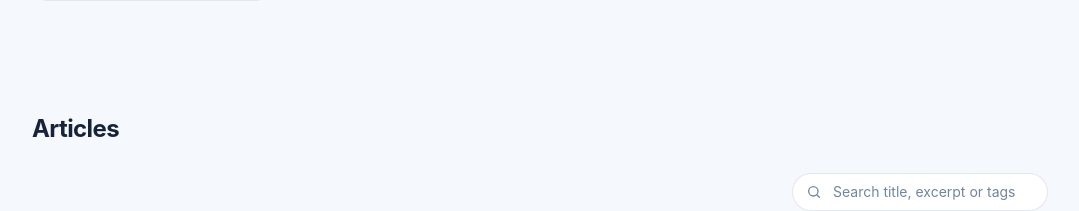
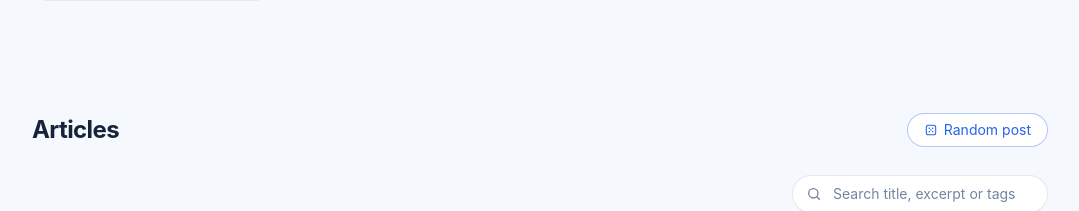
Before and after one commit to cryptozeroyz/crypto-zen, a Next.js app: page /en in a window 1280 px wide. Shown: the part 1454-1665 px from the top of the page, without its empty margins (100-1179 px from the left). Built offline with nearby package versions, Linux system fonts and the light colour scheme; no server answers.

Commit message:
feat: random post button (随便看看) — client-side pick with exclude-current, 300ms ritual

```diff
--- a/src/app/[locale]/page.tsx
+++ b/src/app/[locale]/page.tsx
@@ -14,6 +14,7 @@ import TrenchCard from "@/components/TrenchCard";
 import WatchlistSection from "@/components/WatchlistSection";
 import ArticlesSection from "@/components/ArticlesSection";
 import LinksSection from "@/components/LinksSection";
+import RandomPostButton from "@/components/RandomPostButton";
 import { getAllPosts, getSiteStats } from "@/lib/posts";
 import { getLinks } from "@/lib/links";
 import { fetchWatchlistWithData } from "@/lib/watchlist";
@@ -147,7 +148,21 @@ export default async function HomePage({
       {/* ============ 文章 ============ */}
       <section id="articles" className="scroll-mt-24">
         <Container className="py-14">
-          <SectionHead title={t.home.sections.articles} />
+          <SectionHead
+            title={t.home.sections.articles}
+            action={
+              <RandomPostButton
+                slugs={posts.map((p) => p.slug)}
+                locale={locale}
+                variant="primary"
+                labels={{
+                  idle: t.articles.random,
+                  drawing: t.articles.randomDrawing,
+                  aria: t.articles.randomAria,
+                }}
+              />
+            }
+          />
           <div className="mt-7">
             <ArticlesSection posts={posts} locale={locale} t={t} />
           </div>
--- a/src/app/[locale]/writing/[slug]/page.tsx
+++ b/src/app/[locale]/writing/[slug]/page.tsx
@@ -15,6 +15,7 @@ import Container from "@/components/Container";
 import DexChart from "@/components/DexChart";
 import Toc from "@/components/Toc";
 import Disclosure from "@/components/Disclosure";
+import RandomPostButton from "@/components/RandomPostButton";
 
 /** 构建期生成全部文章路径（英文缺失的文章在渲染时给出提示页） */
 export function generateStaticParams() {
@@ -111,13 +112,26 @@ export default function PostPage({
         <div className="flex justify-center gap-14">
           {/* 正文栏 */}
           <div className="w-full max-w-content">
-            {/* 返回链接（首页文章区块） */}
+            {/* 返回链接（首页文章区块）+ 随便看看（排除当前篇） */}
+            <div className="flex items-center justify-between gap-4">
               <Link
                 href={`/${locale}/#articles`}
                 className="text-sm text-muted underline-offset-4 transition-colors hover:text-heading hover:underline"
               >
                 {t.post.back}
               </Link>
+              <RandomPostButton
+                slugs={getAllPosts(locale).map((p) => p.slug)}
+                locale={locale}
+                excludeSlug={post.slug}
+                variant="ghost"
+                labels={{
+                  idle: t.articles.random,
+                  drawing: t.articles.randomDrawing,
+                  aria: t.articles.randomAria,
+                }}
+              />
+            </div>
 
             {/* 文章头部 */}
             <header className="mt-8">
--- /dev/null
+++ b/src/components/RandomPostButton.tsx
@@ -0,0 +1,100 @@
+"use client";
+
+/**
+ * RandomPostButton.tsx —— 「随便看看」随机跳转按钮（纯客户端逻辑）
+ *
+ * - 从 props 传入的全量 slug 列表里随机抽取（不在服务端随机，避免缓存问题）
+ * - 可排除当前文章（详情页场景）；只有 1 篇文章时禁用
+ * - 点击后文字短暂变为「正在抽取…」（300ms）再跳转，加点仪式感
+ * - 原生 <button>，键盘回车/空格即可触发
+ */
+
+import { useState } from "react";
+import { useRouter } from "next/navigation";
+import { getRandomPostSlug } from "@/lib/random";
+import type { Locale } from "@/lib/i18n";
+
+function DiceIcon({ className = "h-3.5 w-3.5" }: { className?: string }) {
+  return (
+    <svg
+      viewBox="0 0 24 24"
+      fill="none"
+      stroke="currentColor"
+      strokeWidth="1.8"
+      aria-hidden="true"
+      className={className}
+    >
+      <rect x="4" y="4" width="16" height="16" rx="3.5" />
+      <circle cx="9" cy="9" r="1.3" fill="currentColor" stroke="none" />
+      <circle cx="15" cy="9" r="1.3" fill="currentColor" stroke="none" />
+      <circle cx="12" cy="12" r="1.3" fill="currentColor" stroke="none" />
+      <circle cx="9" cy="15" r="1.3" fill="currentColor" stroke="none" />
+      <circle cx="15" cy="15" r="1.3" fill="currentColor" stroke="none" />
+    </svg>
+  );
+}
+
+interface RandomPostButtonProps {
+  /** 全部已发布文章的 slug 列表 */
+  slugs: string[];
+  locale: Locale;
+  /** 当前所在文章的 slug（详情页传入以排除） */
+  excludeSlug?: string;
+  /** primary：低饱和蓝描边胶囊（区块标题旁）；ghost：弱化文字态（详情页） */
+  variant?: "primary" | "ghost";
+  labels: {
+    /** 按钮文案，如「随便看看」 */
+    idle: string;
+    /** 抽取中文案，如「正在抽取…」 */
+    drawing: string;
+    /** aria 描述 */
+    aria: string;
+  };
+}
+
+export default function RandomPostButton({
+  slugs,
+  locale,
+  excludeSlug,
+  variant = "primary",
+  labels,
+}: RandomPostButtonProps) {
+  const router = useRouter();
+  const [drawing, setDrawing] = useState(false);
+
+  // 只有 1 篇文章时无处可去，禁用
+  const disabled = slugs.length < 2 || drawing;
+
+  const handleClick = () => {
+    if (disabled) return;
+    const slug = getRandomPostSlug(slugs, excludeSlug);
+    if (!slug) return;
+    setDrawing(true);
+    window.setTimeout(() => {
+      router.push(`/${locale}/writing/${slug}`);
+    }, 300);
+  };
+
+  const base =
+    "inline-flex select-none items-center gap-1.5 rounded-full text-sm transition-all duration-200 focus-visible:outline-none disabled:cursor-not-allowed";
+
+  const styles =
+    variant === "primary"
+      ? "border border-accent/35 bg-card px-4 py-1.5 text-accent hover:border-accent/60 hover:shadow-[0_0_18px_rgba(37,99,235,0.22)] dark:border-accent-mint/35 dark:text-accent-mint dark:hover:border-accent-mint/60 dark:hover:shadow-[0_0_18px_rgba(56,189,248,0.18)] disabled:opacity-40 disabled:hover:border-accent/35 disabled:hover:shadow-none"
+      : "px-2 py-1 text-muted hover:text-heading disabled:opacity-40";
+
+  return (
+    <button
+      type="button"
+      onClick={handleClick}
+      disabled={disabled}
+      aria-label={labels.aria}
+      className={`${base} ${styles}`}
+    >
+      <DiceIcon />
+      <span className={variant === "ghost" && !drawing ? "underline-offset-4 hover:underline" : ""}>
+        {drawing ? labels.drawing : labels.idle}
+      </span>
+    </button>
+  );
+}
--- a/src/components/SectionHead.tsx
+++ b/src/components/SectionHead.tsx
@@ -1,31 +1,37 @@
 /**
  * SectionHead.tsx —— 区块标题行
- * 左侧粗体标题，右侧可选的「查看全部」链接。
+ * 左侧粗体标题，右侧可选的自定义动作（如「随便看看」按钮）或「查看全部」链接。
  */
 
 import Link from "next/link";
+import type { ReactNode } from "react";
 
 interface SectionHeadProps {
   title: string;
   href?: string;
   linkText?: string;
+  /** 标题行右侧的自定义内容（优先级高于 href 链接） */
+  action?: ReactNode;
 }
 
 export default function SectionHead({
   title,
   href,
   linkText = "查看全部 →",
+  action,
 }: SectionHeadProps) {
   return (
-    <div className="flex items-end justify-between gap-4">
+    <div className="flex items-center justify-between gap-4">
       <h2 className="text-2xl font-bold tracking-tight text-heading">{title}</h2>
-      {href && (
+      {action ?? (
+        href ? (
           <Link
             href={href}
             className="shrink-0 text-sm text-muted underline-offset-4 transition-colors hover:text-heading hover:underline"
           >
             {linkText}
           </Link>
+        ) : null
       )}
     </div>
   );
--- a/src/lib/i18n.ts
+++ b/src/lib/i18n.ts
@@ -60,6 +60,9 @@ const zh = {
     noResult: "没有符合条件的文章。",
     loadMore: "加载更多 · 还有 {n} 篇",
     noMore: "已经到底了。",
+    random: "随便看看",
+    randomDrawing: "正在抽取…",
+    randomAria: "随机打开一篇文章",
   },
   category: { research: "研究报告", essay: "随笔", ops: "产品运营" },
   post: {
@@ -163,6 +166,9 @@ const en: typeof zh = {
     noResult: "No posts match your filters.",
     loadMore: "Load more · {n} left",
     noMore: "That's all.",
+    random: "Random post",
+    randomDrawing: "Picking…",
+    randomAria: "Open a random post",
   },
   category: { research: "Research", essay: "Essay", ops: "Product & Ops" },
   post: {
--- /dev/null
+++ b/src/lib/random.ts
@@ -0,0 +1,19 @@
+/**
+ * random.ts —— 随机抽取工具（客户端专用，勿在服务端调用以避免缓存问题）
+ * 后续的命令面板等功能会复用这里的函数。
+ */
+
+/**
+ * 从文章 slug 列表里随机挑一个。
+ * @param excludeSlug 要排除的 slug（例如当前正在阅读的文章）
+ * @returns 选中的 slug；无可选项（空列表或排除后为空）时返回 null
+ */
+export function getRandomPostSlug(
+  slugs: string[],
+  excludeSlug?: string
+): string | null {
+  const pool = excludeSlug ? slugs.filter((s) => s !== excludeSlug) : [...slugs];
+  if (pool.length === 0) return null;
+  const index = Math.floor(Math.random() * pool.length);
+  return pool[index];
+}
```
Lines whose indentation alone changed are shown as unchanged.
